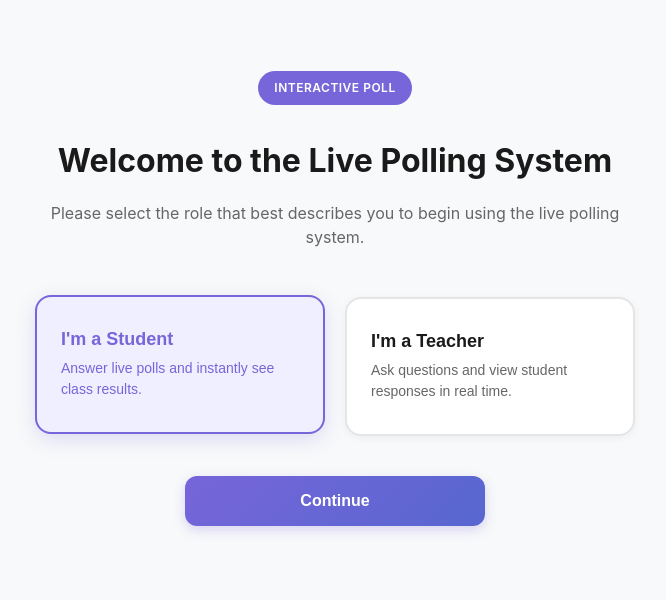
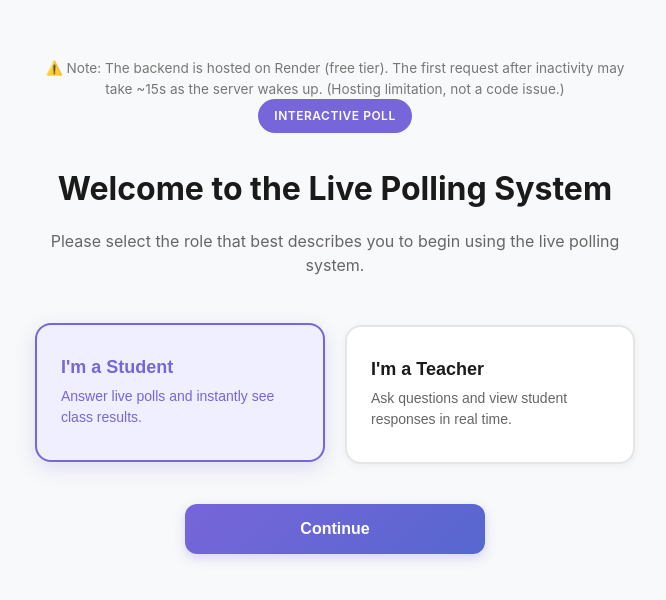
Before and after one commit to geetanjali9361/Live-polling-system, a React (Vite) app in the folder frontend/live-poll-frontend/: page / in a window 1280 px wide. Shown: the part 102-702 px from the top of the page, without its empty margins (305-971 px from the left). Built offline with nearby package versions, Linux system fonts and the light colour scheme; no server answers.

Commit message:
added note msg

```diff
--- a/frontend/live-poll-frontend/src/pages/roleSelect.jsx
+++ b/frontend/live-poll-frontend/src/pages/roleSelect.jsx
@@ -6,8 +6,15 @@ export default function RoleSelect({ onContinue }) {
   const [tempRole, setTempRole] = useState('student');
 
   return (
+
+
     <div className="page role-select-page">
       <div className="role-select-content">
+        <div className="disclaimer">
+  ⚠️ Note: The backend is hosted on Render (free tier).
+  The first request after inactivity may take ~15s as the server wakes up.
+  (Hosting limitation, not a code issue.)
+</div>
         <div className="header-badge">Interactive Poll</div>
 
         <h1>Welcome to the <strong>Live Polling System</strong></h1>
--- a/frontend/live-poll-frontend/src/style.css
+++ b/frontend/live-poll-frontend/src/style.css
@@ -1144,3 +1144,10 @@ h3 {
 .tabbed-sidebar .tab-headers {
   display: none; /* Hide tabs since we only show participants now */
 }
+
+.disclaimer {
+  margin-top: 1rem;
+  font-size: 0.85rem;
+  color: #777;
+  text-align: center;
+}
```
